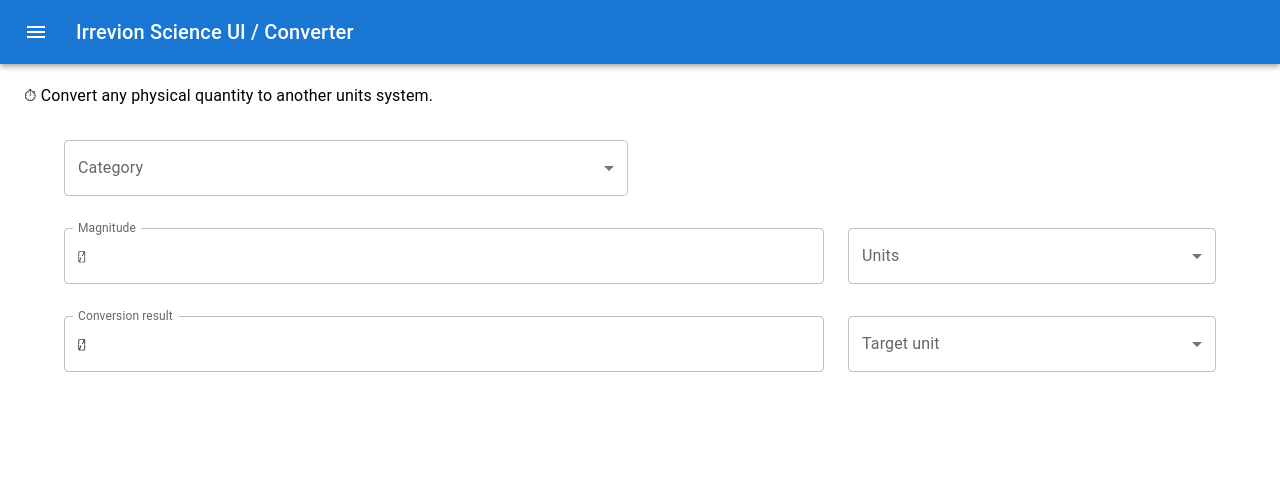
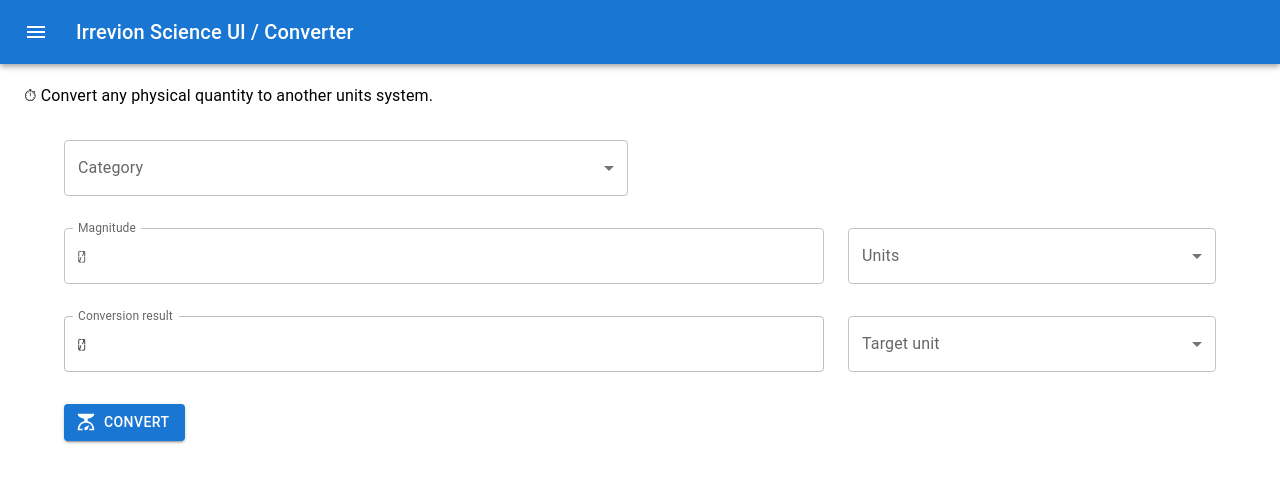
Before and after one commit to irrevion/science-ui, a React (Create React App) app: page /converter in a window 1280 px wide. Shown: the top 482 px of the page. Built offline with nearby package versions, Linux system fonts and the light colour scheme; no server answers.

Commit message:
install axios

```diff
--- a/package.json
+++ b/package.json
@@ -11,6 +11,7 @@
     "@testing-library/jest-dom": "^5.17.0",
     "@testing-library/react": "^13.4.0",
     "@testing-library/user-event": "^13.5.0",
+    "axios": "^1.6.2",
     "react": "^18.2.0",
     "react-dom": "^18.2.0",
     "react-router": "^6.20.0",
--- a/src/Components/Converter.js
+++ b/src/Components/Converter.js
@@ -1,4 +1,6 @@
 import * as React from 'react';
+import axios from "axios";
+import cfg from '../config.json';
 import Box from '@mui/material/Box';
 import Container from '@mui/material/Container';
 import Grid from '@mui/material/Grid';
@@ -8,8 +10,24 @@
 import Select from '@mui/material/Select';
 import MenuItem from '@mui/material/MenuItem';
 import Typography from '@mui/material/Typography';
+import Button from '@mui/material/Button';
+import ScaleIcon from '@mui/icons-material/Scale';
 
 class Converter extends React.Component {
+	constructor(props) {
+		super(props);
+		this.state = {
+			categories: []
+		};
+	}
+
+	componentDidMount() {
+		console.log('show converter');
+		if (this.state.categories.length==0) {
+			this.loadConverterCategories();
+		}
+	}
+
 	render() {
 		return ( <Box className="Converter">
 				<Container maxWidth="lg" sx={{ mt: 4, mb: 4 }}>
@@ -66,7 +84,30 @@
 						</Grid>
 					</Grid>
 				</Container>
+
+				<Container maxWidth="lg" sx={{ mt: 4, mb: 4 }}>
+					<Grid container spacing={3}>
+						<Grid item xs={12} md={12}>
+							<Button variant="contained" startIcon={<ScaleIcon />}>Convert</Button>
+						</Grid>
+					</Grid>
+				</Container>
 			</Box> );
+	}
+
+	loadConverterCategories() {
+		console.log('load converter categories from '+cfg.SERVER_URL+'physics/units/categories');
+		axios.get(cfg.SERVER_URL+'physics/units/categories')
+			.then((response) => {
+				console.log('response', response);
+				let a = response.data;
+				if (a && a.success) {
+					this.setState({categories: a.data.categories});
+					console.log('state', this.state);
+				} else {
+					console.log('Fail: '+a.message);
+				}
+			});
 	}
 }
 
--- /dev/null
+++ b/src/config.json
@@ -0,0 +1,3 @@
+{
+	"SERVER_URL":  "http://localhost/science-api/web/api/"
+}
```
Also changed, not shown: 1 other file (tests, documents, lock files or other folders).
